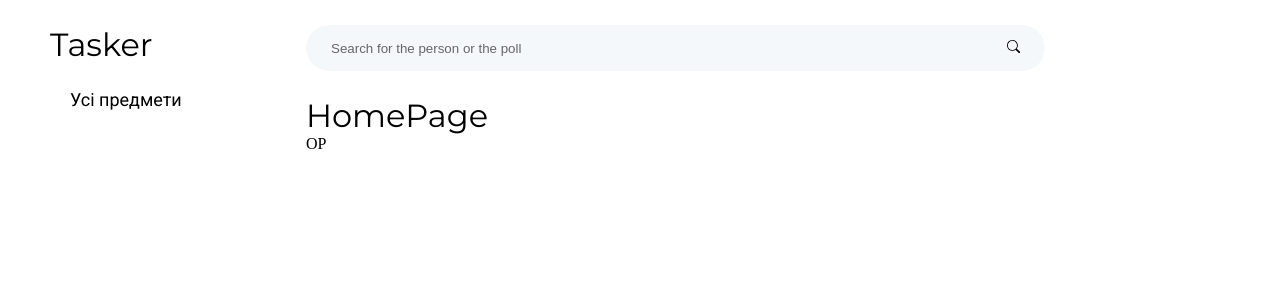
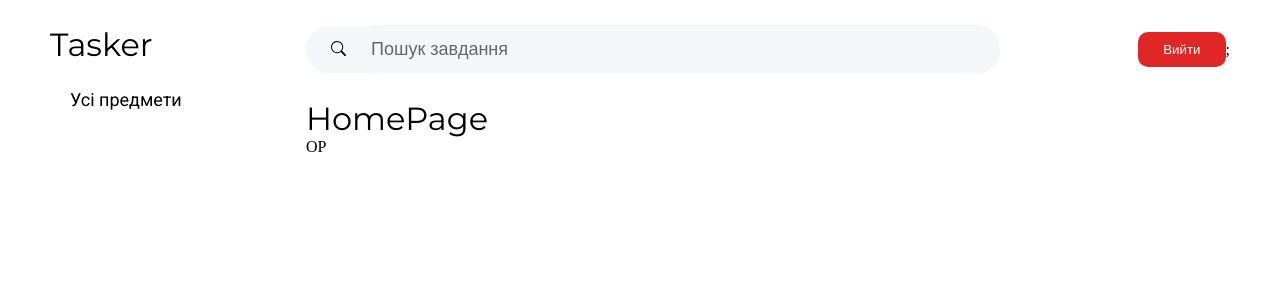
Before and after one commit to Denlich/dashboard_hackathon, a React (Vite) app in the folder client/: page / in a window 1280 px wide. Shown: the top 300 px of the page. Built offline with nearby package versions, Linux system fonts and the light colour scheme.

Commit message:
Implement header

```diff
--- a/client/src/components/Header/index.tsx
+++ b/client/src/components/Header/Header.tsx
@@ -2,7 +2,7 @@ import SearchBox from "./SearchBox";
 
 import styles from "./index.module.css";
 
-const index = () => {
+const header = () => {
   return (
     <header className={styles.grid}>
       <SearchBox />
@@ -10,4 +10,4 @@ const index = () => {
   );
 };
 
-export default index;
+export default header;
--- a/client/src/components/Header/SearchBox.tsx
+++ b/client/src/components/Header/SearchBox.tsx
@@ -1,14 +1,21 @@
 import { BsSearch } from "react-icons/bs";
 import styles from "./index.module.css";
+import Button from "../UI/Button";
 
 const SearchBox = () => {
   return (
-    <form>
-      <input type="search" placeholder="Search for the person or the poll" />
-      <button className={styles.button} type="submit">
-        <BsSearch />
-      </button>
-    </form>
+      <>
+          <form className={styles.form}>
+              <button className={styles.button} type="submit">
+                  <BsSearch size="15" className={styles.icon}/>
+              </button>
+              <input
+                  type="search"
+                  placeholder="Пошук завдання"
+              />
+          </form>
+          <Button children="Вийти" color="red" onClick={() => {}}/>
+      </>
   );
 };
 
--- a/client/src/components/Header/index.module.css
+++ b/client/src/components/Header/index.module.css
@@ -1,28 +1,35 @@
 .grid {
-  display: grid;
-  grid-template-columns: 4fr 1fr;
-  padding-block: 25px;
+  display: flex;
+  align-items: center;
+  margin: 25px 0;
 }
 
-form {
+.form {
   display: flex;
   width: 100%;
   overflow: hidden;
   border-radius: 999px;
+  align-items: center;
+  margin-right: 15%;
 }
+
 
 .button {
   background-color: #F5F8FB;
   border: none;
-  padding: 15px 25px;
+  padding: 14px 25px;
+
+
 }
 
+
 input[type="search"] {
+  font-size: 18px;
   flex: 1;
   background-color: #F5F8FB;
   color: #000;
   border: none;
-  padding-left: 25px;
+  padding: 14px 25px 14px 0px;
 }
 
 input[type="search"]:focus {
@@ -32,3 +39,12 @@ input[type="search"]:focus {
 input[type="search"]::placeholder {
   color: #666;
 }
+
+/* clears the ‘X’ from Internet Explorer */
+input[type=search]::-ms-clear { display: none; width : 0; height: 0; }
+input[type=search]::-ms-reveal { display: none; width : 0; height: 0; }
+/* clears the ‘X’ from Chrome */
+input[type="search"]::-webkit-search-decoration,
+input[type="search"]::-webkit-search-cancel-button,
+input[type="search"]::-webkit-search-results-button,
+input[type="search"]::-webkit-search-results-decoration { display: none; }
--- a/client/src/components/Layout/index.module.css
+++ b/client/src/components/Layout/index.module.css
@@ -4,3 +4,6 @@
   column-gap: 25px;
   height: 100%;
 }
+.container {
+
+}
--- a/client/src/components/Layout/index.tsx
+++ b/client/src/components/Layout/index.tsx
@@ -1,4 +1,4 @@
-import Header from "../Header";
+import Header from "../Header/Header";
 import Navbar from "../Navbar";
 import { Outlet } from "react-router-dom";
 
```
